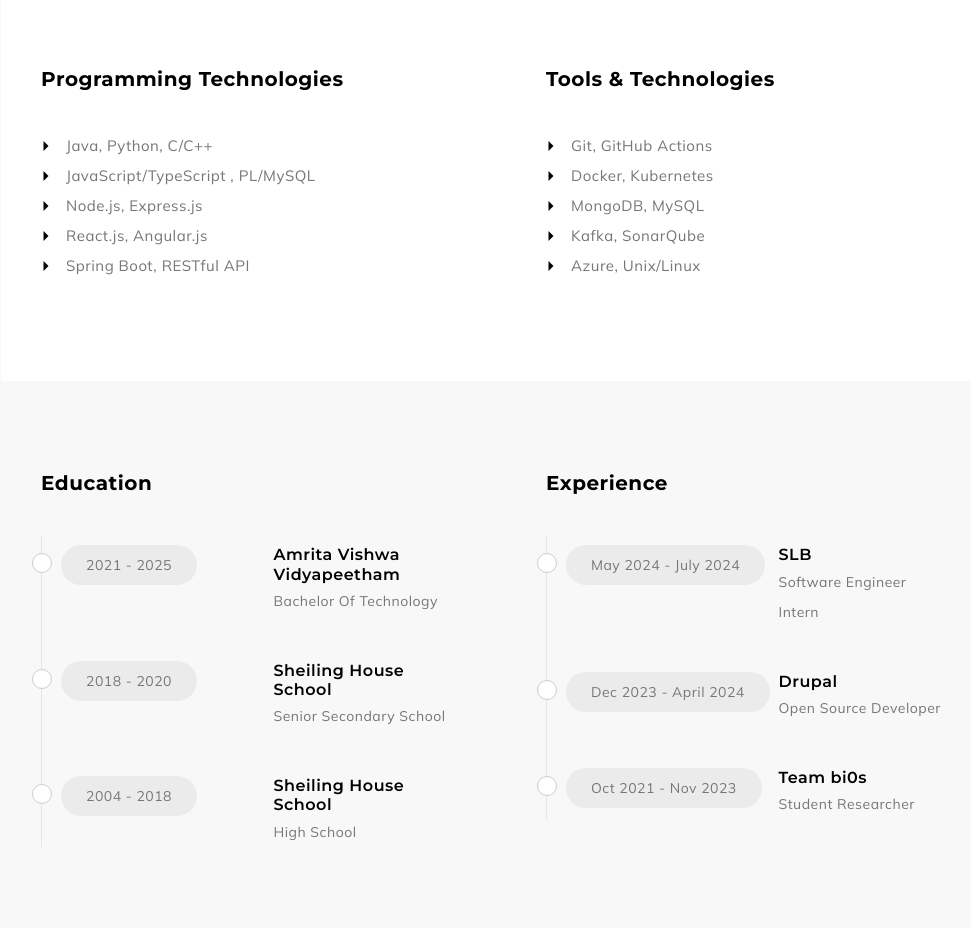
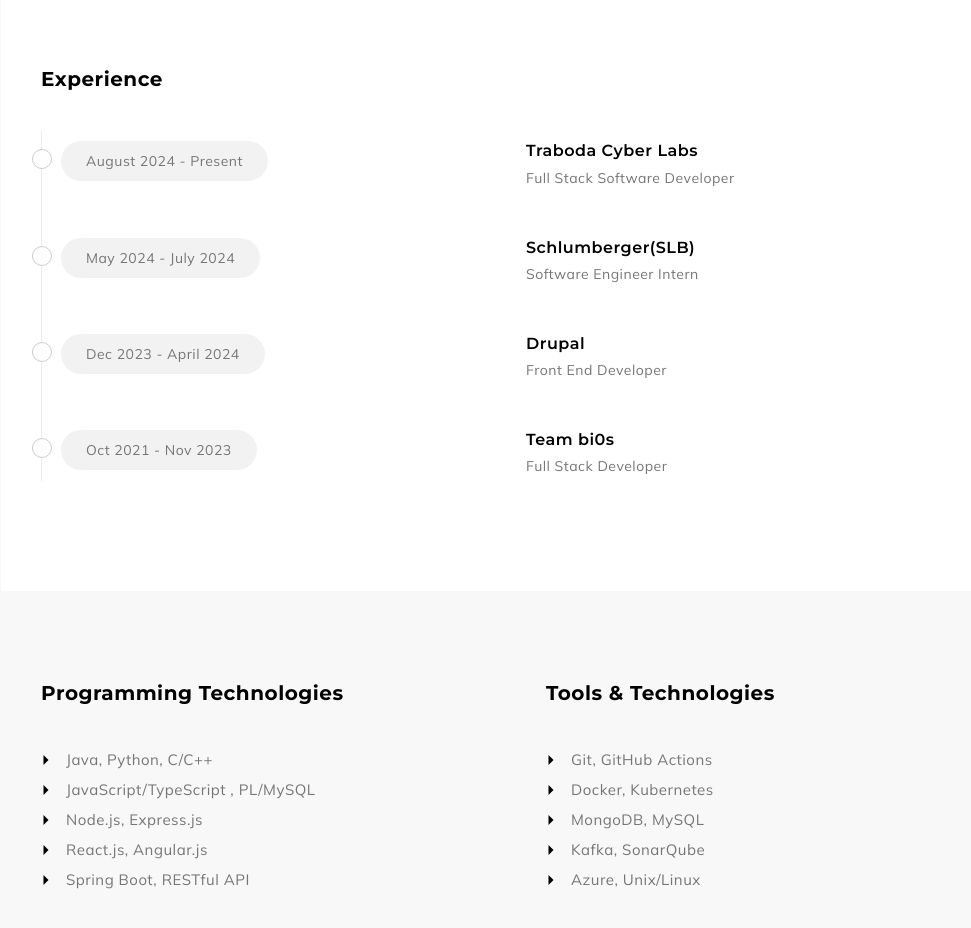
Before and after one commit to hitaarthh/hitaarthh.github.io, a Next.js app: page /about in a window 1280 px wide. Shown: the part 1160-2088 px from the top of the page, without its empty margins (289-1260 px from the left). Built offline with nearby package versions, Linux system fonts and the light colour scheme.

Commit message:
updated about section

```diff
--- a/components/about/Resume.jsx
+++ b/components/about/Resume.jsx
@@ -2,53 +2,59 @@
 
 const Resume = () => {
   const resumeContent = [
+    // {
+    //   id: 1,
+    //   colClass: "left",
+    //   title: "Education",
+    //   resume: [
+    //     {
+    //       id: 1,
+    //       year: "2021 - 2025",
+    //       institute: "Amrita Vishwa Vidyapeetham",
+    //       degree: "Bachelor Of Technology",
+    //     },
+    //     {
+    //       id: 2,
+    //       year: "2018 - 2020",
+    //       institute: "Sheiling House School",
+    //       degree: "Senior Secondary School",
+    //     },
+    //     {
+    //       id: 2,
+    //       year: "2004 - 2018",
+    //       institute: "Sheiling House School",
+    //       degree: "High School",
+    //     },
+    //   ],
+    // },
     {
-      id: 1,
-      colClass: "left",
-      title: "Education",
+      id: 2,
+      colClass: "center",
+      title: "Experience",
       resume: [
         {
           id: 1,
-          year: "2021 - 2025",
-          institute: "Amrita Vishwa Vidyapeetham",
-          degree: "Bachelor Of Technology",
+          year: "August 2024 - Present",
+          institute: "Traboda Cyber Labs",
+          degree: "Full Stack Software Developer",
         },
         {
           id: 2,
-          year: "2018 - 2020",
-          institute: "Sheiling House School",
-          degree: "Senior Secondary School",
-        },
-        {
-          id: 2,
-          year: "2004 - 2018",
-          institute: "Sheiling House School",
-          degree: "High School",
-        },
-      ],
-    },
-    {
-      id: 2,
-      colClass: "right",
-      title: "Experience",
-      resume: [
-        {
-          id: 2,
           year: "May 2024 - July 2024",
-          institute: "SLB",
+          institute: "Schlumberger(SLB)",
           degree: "Software Engineer Intern",
         },
         {
           id: 3,
           year: "Dec 2023 - April 2024",
           institute: "Drupal",
-          degree: "Open Source Developer",
+          degree: "Front End Developer",
         },
         {
           id: 4,
           year: "Oct 2021 - Nov 2023",
           institute: "Team bi0s",
-          degree: "Student Researcher",
+          degree: "Full Stack Developer",
         },
       ],
     },
--- a/components/about/index.jsx
+++ b/components/about/index.jsx
@@ -28,7 +28,7 @@
 
           <div className="tokyo_tm_button" data-position="left">
             <a href="/img/Hitarth_RESUME.pdf" download>
-              <span>Download CV</span>
+              <span>Download Resume</span>
             </a>
           </div>
         </div>
@@ -38,7 +38,8 @@
       <div className="tokyo_tm_progressbox">
         <div className="container">
           <div className="in">
-          <KnowledgeInterest />
+          <Resume />
+
           </div>
           {/* End in */}
         </div>
@@ -49,7 +50,7 @@
       <div className="tokyo_tm_skillbox">
         <div className="container">
           <div className="in">
-          <Resume />
+          <KnowledgeInterest />
 
           </div>
         </div>
```
